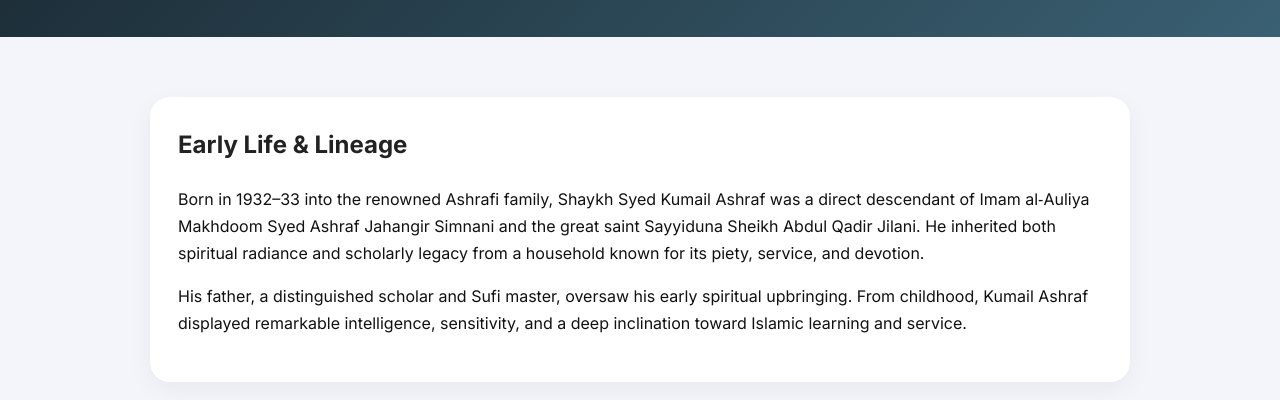
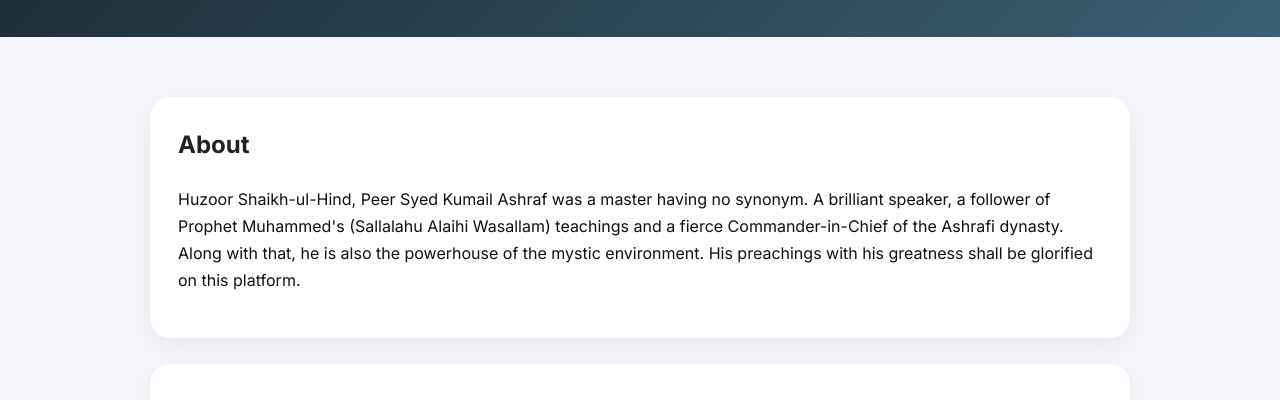
Before and after one commit to myselfsufiyan/kumailashraf.in, a plain HTML site: page index.html in a window 1280 px wide. Shown: the part 336-736 px from the top of the page. Drawn offline with Linux system fonts and the light colour scheme.

Commit message:
added about secito

```diff
--- a/index.html
+++ b/index.html
@@ -88,6 +88,11 @@
   </header>
 
   <div class="container">
+
+    <section class="card">
+      <h2>About</h2>
+      <p>Huzoor Shaikh-ul-Hind, Peer Syed Kumail Ashraf was a master having no synonym. A brilliant speaker, a follower of Prophet Muhammed's (Sallalahu Alaihi Wasallam) teachings and a fierce Commander-in-Chief of the Ashrafi dynasty. Along with that, he is also the powerhouse of the mystic environment. His preachings with his greatness shall be glorified on this platform.</p>
+    </section>
 
     <section class="card">
       <h2>Early Life & Lineage</h2>
```
